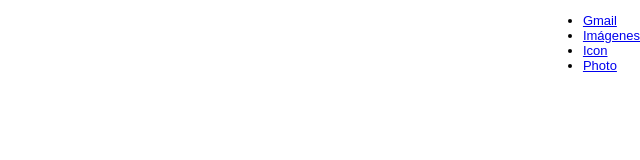
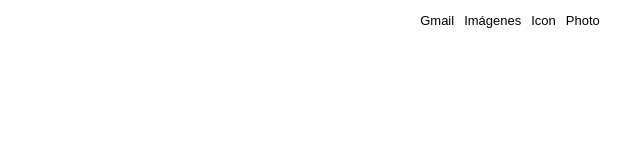
Before and after one commit to PedroPCQ/Google-Clone, a plain HTML site: page index.html in a window 1280 px wide. Shown: the whole page, without its empty margins (640-1280 px from the left). Drawn offline with Linux system fonts and the light colour scheme.

Commit message:
Dando estilos al menú

```diff
--- a/css/main.css
+++ b/css/main.css
@@ -3,6 +3,11 @@ body {
   padding: 0;
   font-size: 13px;
   font-family: sans-serif;
+}
+
+a {
+  text-decoration: none;
+  cursor: pointer;
 }
 
 header {
@@ -14,3 +19,17 @@ header nav {
   display: flex;
   justify-content: flex-end;
 }
+
+header nav .nav_right_section {
+  width: 250px;
+  height: auto;
+  display: flex;
+  list-style: none;
+  justify-content: center;
+  align-items: center;
+}
+
+nav .nav_right_section a {
+  margin-right: 10px;
+  color: #000000;
+}
--- a/index.html
+++ b/index.html
@@ -11,7 +11,7 @@
   <body>
     <header>
       <nav>
-        <ul>
+        <ul class = "nav_right_section" >
           <li>
             <a href = "#" >Gmail</a>
           </li>
```
